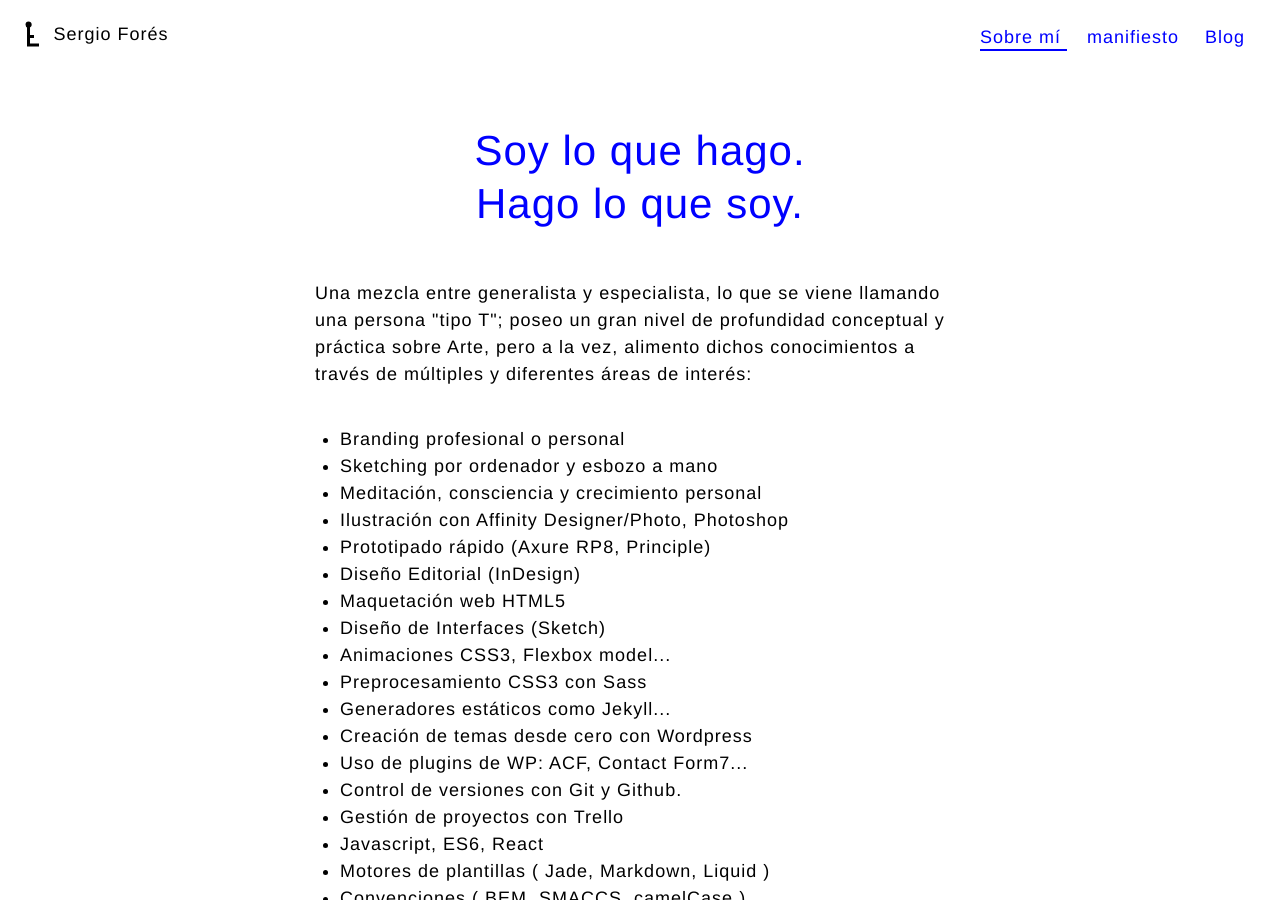
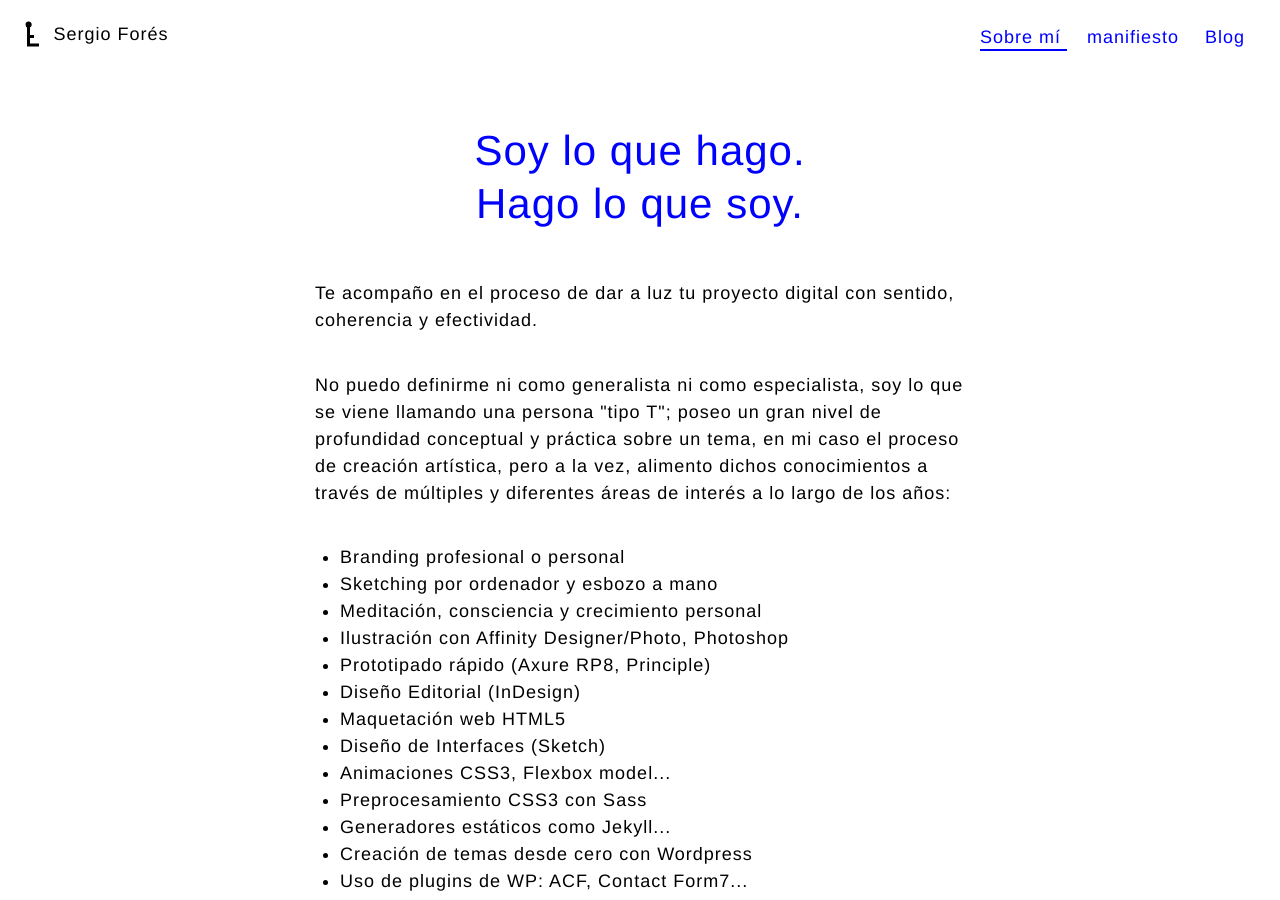
Before and after one commit to t0t/deprecated-personal-portfolio, a Jekyll site: the page built from index.html, in a window 1280 px wide and 900 px high. Built offline with Jekyll 4.4.1, drawn with Linux system fonts in a browser that asks for light colours.

```diff
--- a/_posts/2016-07-21-sobre-este-sitio-web.markdown
+++ b/_posts/2016-07-21-sobre-este-sitio-web.markdown
@@ -9,7 +9,7 @@
 
 Si, este sitio web es estático y me gusta. Finalmente he escogido Jekyll. Lo estoy haciendo artesanalmente, disfrutando de cada línea de código, de cada significado que escribo. Fluyendo fácil en la forma pero fondeando fuerte por el fondo.
 
-¿Qué tipo de predicador sería si no cumpliera lo que predico? Aplico TCIA en mi sitio web desde el principio y... the show must go on!
+¿Qué tipo de predicador sería si no cumpliera lo que predico? Aplico TODH (Transmitir, observar, definir, hacer), en mi sitio web desde el principio y... the show must go on!
 
 En un principio llegué a crear mi propio generador de sitios estáticos con React.js, Node, ES6... Usaba Firebase como BaaS y la verdad es que aprendí mucho pero me obligaba a invertir demasiado tiempo en el desarrollo y dejar otras áreas igual de importantes.
 
--- a/index.html
+++ b/index.html
@@ -15,7 +15,9 @@
     Soy lo que hago.<br>Hago lo que soy.
   </h1>
 
-<p>Una mezcla entre generalista y especialista, lo que se viene llamando una persona "tipo T"; poseo un gran nivel de profundidad conceptual y práctica sobre Arte, pero a la vez, alimento dichos conocimientos a través de múltiples y diferentes áreas de interés:
+<p>Te acompaño en el proceso de dar a luz tu proyecto digital con sentido, coherencia y efectividad.</p>
+
+<p>No puedo definirme ni como generalista ni como especialista, soy lo que se viene llamando una persona "tipo T"; poseo un gran nivel de profundidad conceptual y práctica sobre un tema, en mi caso el proceso de creación artística, pero a la vez, alimento dichos conocimientos a través de múltiples y diferentes áreas de interés a lo largo de los años:
 </p>
 
   <ul class="list">
```
Also changed, not shown: _posts/2016-08-09-tcia.markdown (+4 -5 lines).
